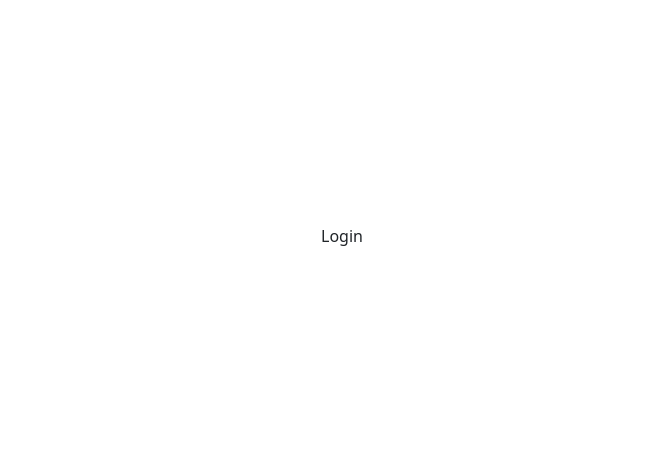
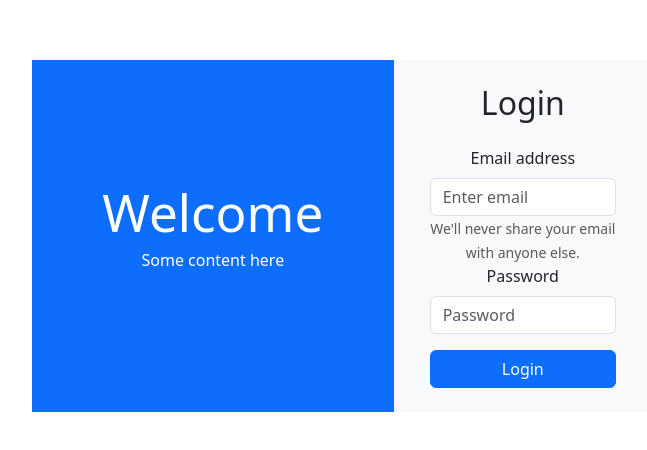
Before and after one commit to G-Delgado/secure-login, a React (Vite) app in the folder secure-login-front/: page /login in a window 1280 px wide. Shown: the part 164-614 px from the top of the page, without its empty margins (298-945 px from the left). Built offline with nearby package versions, Linux system fonts and the light colour scheme.

Commit message:
Added login page, requires more style

```diff
--- a/secure-login-front/src/pages/login/Login.tsx
+++ b/secure-login-front/src/pages/login/Login.tsx
@@ -1,7 +1,44 @@
+import { Container, Row, Col, Form, Button } from 'react-bootstrap';
+
 
 const Login: React.FC = () => {
 
-    return (<>Login</>)
+    return (
+        <Container fluid className=''>
+            <Row>
+                {/* Left column - 75% */}
+                <Col sm={7} className="bg-primary text-white d-flex flex-column justify-content-center">
+                    <h1>Welcome</h1>
+                    <p>Some content here</p>
+                </Col>
+
+                {/* Right column - 25% */}
+                <Col sm={5} className="bg-light">
+                    <div className="p-4">
+                        <h2 className="mb-4">Login</h2>
+                        <Form>
+                            <Form.Group controlId="formBasicEmail">
+                                <Form.Label>Email address</Form.Label>
+                                <Form.Control type="email" placeholder="Enter email" />
+                                <Form.Text className="text-muted">
+                                    We'll never share your email with anyone else.
+                                </Form.Text>
+                            </Form.Group>
+
+                            <Form.Group controlId="formBasicPassword">
+                                <Form.Label>Password</Form.Label>
+                                <Form.Control type="password" placeholder="Password" />
+                            </Form.Group>
+
+                            <Button variant="primary" type="submit" className="w-100 mt-3">
+                                Login
+                            </Button>
+                        </Form>
+                    </div>
+                </Col>
+            </Row>
+        </Container>
+    );
 }
 
 export default Login;
```
